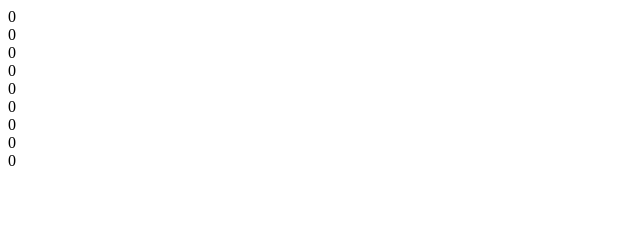
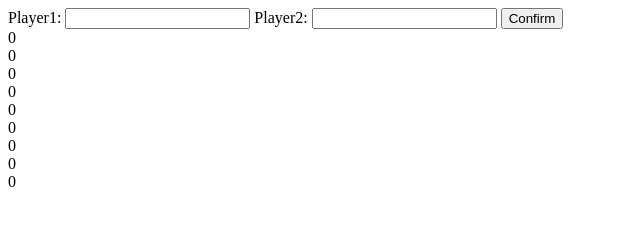
Before and after one commit to Nestor-3690/tic-tac-toe, a plain HTML site: page index.html in a window 1280 px wide. Shown: the whole page, without its empty margins (0-640 px from the left). Drawn offline with Linux system fonts and the light colour scheme.

Commit message:
Add a form inside index.html for players name

```diff
--- a/index.html
+++ b/index.html
@@ -8,6 +8,14 @@
     <title>Tic Tac Toe</title>
 </head>
 <body>
+    <form action="" method="">
+        <label for="player1name">Player1: </label>
+        <input type="text" id="player1name" name="player1name">
+        <label for="player2name">Player2: </label>
+        <input type="text" id="player2name" name="player2name">
+        <button type="button" id="players-button">Confirm</button>
+    </form>
+
     <div id="gameboard"></div>
 </body>
 </html>
```
